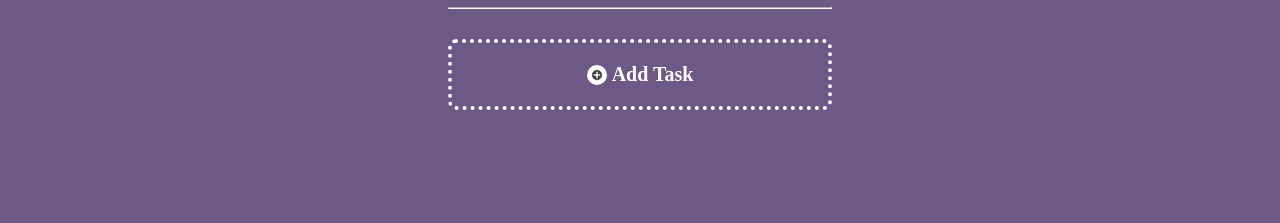
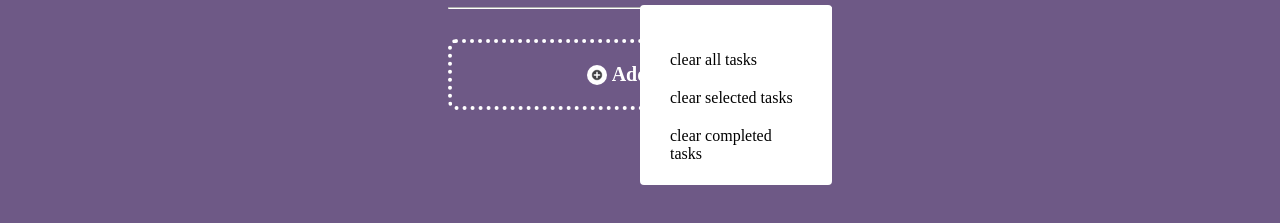
Before and after one commit to Najeeb-joya/pomodoro-timer, a plain HTML site: page index.html in a window 1280 px wide. Shown: the part 513-736 px from the top of the page. Drawn offline with Linux system fonts and the light colour scheme.

Commit message:
add margin top and border radius for sub-menu-lists

```diff
--- a/style.css
+++ b/style.css
@@ -132,11 +132,13 @@ div.timer p{
 }
 .sub-menu-lists{
     width: 50%;
-    height: 200px;
+    height: 180px;
     background-color: white;
     position: absolute;
     right: 0;
-    display: none;
+    margin-top: -12px;
+    border-radius: 4px;
+
 
 }
 .sub-menu-list{
```
